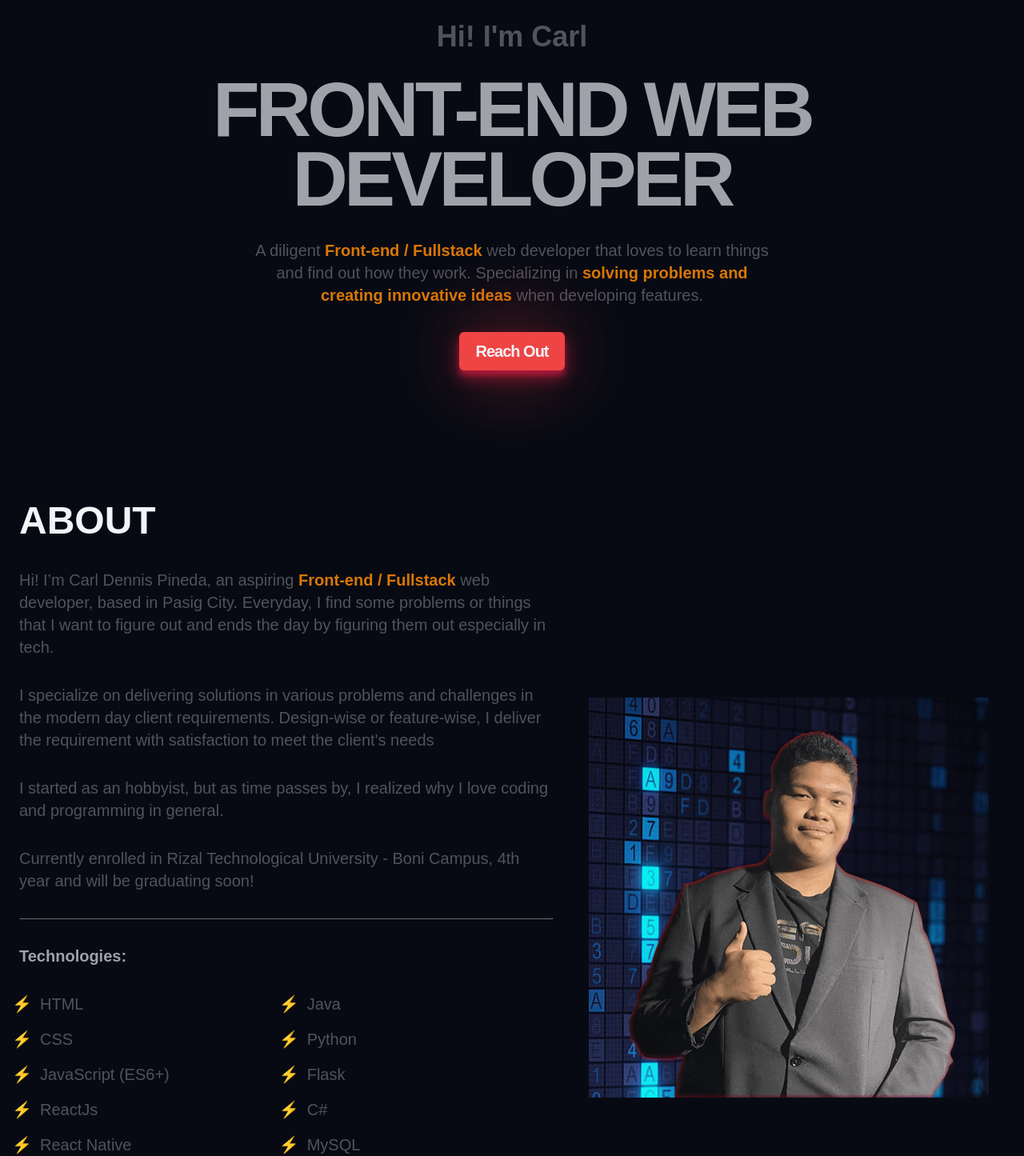
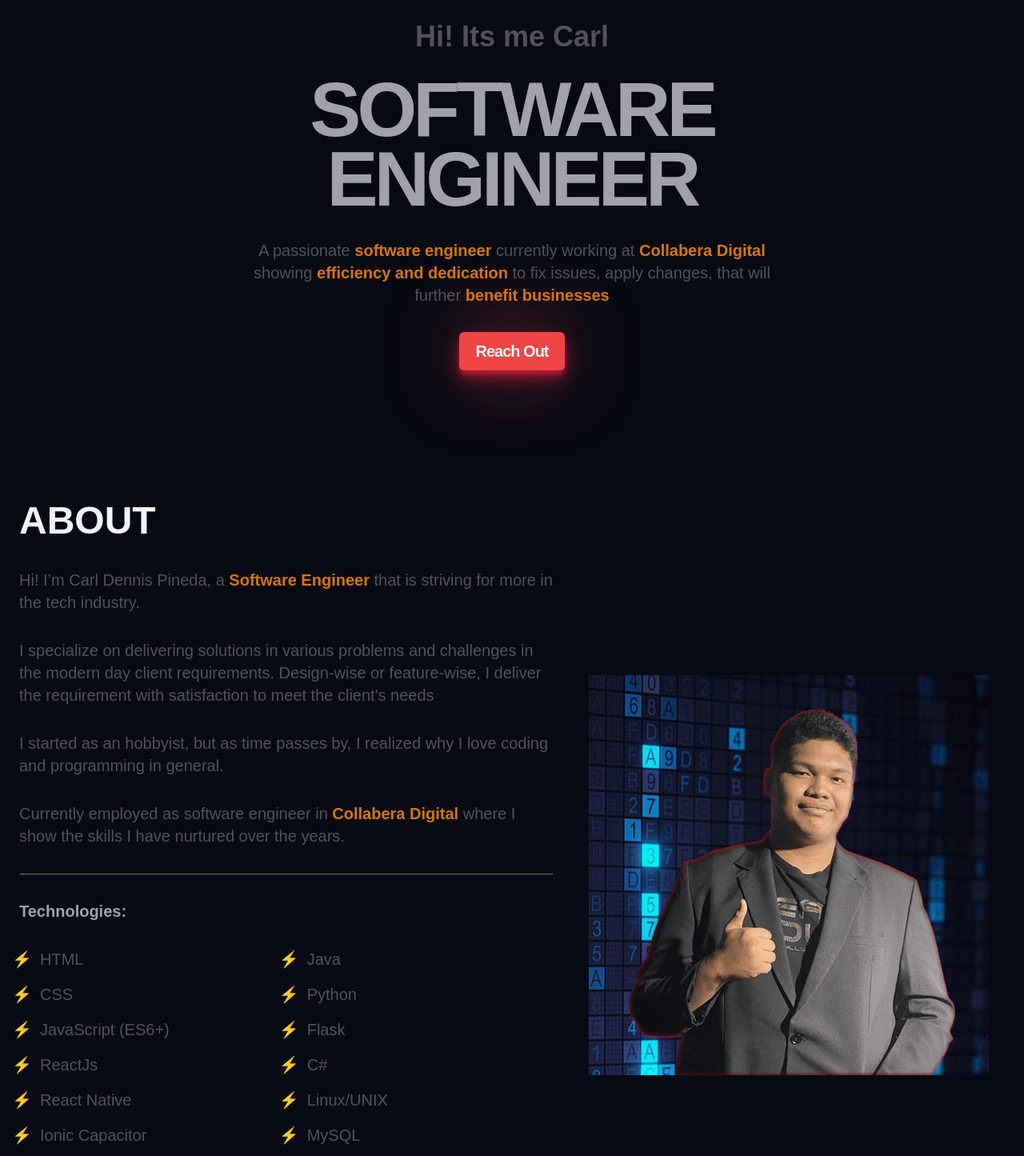
Before and after one commit to kiritsugucarl/kiritsugucarl-portfolio, a React (Vite) app: page / in a window 1280 px wide. Shown: the part 298-1743 px from the top of the page at 80% size. Built offline with nearby package versions, Linux system fonts and the light colour scheme; a web font is replaced by a local one.

Commit message:
update: october 2024

```diff
--- a/src/components/About/About.jsx
+++ b/src/components/About/About.jsx
@@ -7,11 +7,9 @@ const About = () => {
             <div className="about__content">
                 <h2 className="about__title">ABOUT</h2>
                 <p className="about__description">
-                    Hi! I’m Carl Dennis Pineda, an aspiring{" "}
-                    <strong>Front-end / Fullstack </strong> web developer, based
-                    in Pasig City. Everyday, I find some problems or things that
-                    I want to figure out and ends the day by figuring them out
-                    especially in tech.
+                    Hi! I’m Carl Dennis Pineda, a{" "}
+                    <strong>Software Engineer</strong> that is striving for more
+                    in the tech industry.
                 </p>
                 <p className="about__description">
                     I specialize on delivering solutions in various problems and
@@ -24,8 +22,9 @@ const About = () => {
                     why I love coding and programming in general.
                 </p>
                 <p className="about__description">
-                    Currently enrolled in Rizal Technological University - Boni
-                    Campus, 4th year and will be graduating soon!
+                    Currently employed as software engineer in{" "}
+                    <strong>Collabera Digital</strong> where I show the skills I
+                    have nurtured over the years.
                 </p>
                 <hr className="about__hr" />
                 <h3 className="about__subtitle">Technologies:</h3>
@@ -46,6 +45,7 @@ const About = () => {
                         <li className="about__list">Python</li>
                         <li className="about__list">Flask</li>
                         <li className="about__list">C#</li>
+                        <li className="about__list">Linux/UNIX</li>
                         <li className="about__list">MySQL</li>
                         <li className="about__list">Firebase</li>
                         <li className="about__list">Bootstrap</li>
--- a/src/components/Hero/Hero.jsx
+++ b/src/components/Hero/Hero.jsx
@@ -1,15 +1,35 @@
-import heroImg from '/circle-dp.png'
-import './Hero.css'
-const Hero = () =>{
-    return(
+import heroImg from "/circle-dp.png";
+import "./Hero.css";
+const Hero = () => {
+    return (
         <section className="hero container">
-            <img className='hero__img' src={heroImg} loading="lazy"/>
-            <h2 className='hero__subtitle'>Hi! I'm Carl</h2>
-            <h1 className='hero__title'>FRONT-END WEB <br/>DEVELOPER</h1>
-            <p className='hero__description'>A diligent <strong>Front-end / Fullstack </strong> web developer that loves to learn things and find out how they work. Specializing in <strong>solving problems and creating innovative ideas</strong> when developing features.</p>
-            <a className='hero__button btn red-btn' href='mailto:cdbpineda02@gmail.com' target='_blank' rel="noopener noreferrer">Reach Out</a>
+            <img className="hero__img" src={heroImg} loading="lazy" />
+            <h2 className="hero__subtitle">Hi! Its me Carl</h2>
+            <h1 className="hero__title">
+                SOFTWARE <br />
+                ENGINEER
+            </h1>
+            <p className="hero__description">
+                {/* A diligent <strong>Front-end / Fullstack </strong> web developer
+                that loves to learn things and find out how they work.
+                Specializing in{" "}
+                <strong>solving problems and creating innovative ideas</strong>{" "}
+                when developing features. */}
+                A passionate <strong>software engineer</strong> currently
+                working at <strong>Collabera Digital</strong> showing{" "}
+                <strong>efficiency and dedication</strong> to fix issues, apply
+                changes, that will further <strong> benefit businesses</strong>
+            </p>
+            <a
+                className="hero__button btn red-btn"
+                href="mailto:cdbpineda02@gmail.com"
+                target="_blank"
+                rel="noopener noreferrer"
+            >
+                Reach Out
+            </a>
         </section>
-    )
-}
+    );
+};
 
-export default Hero
+export default Hero;
```
Also changed, not shown: 2 other files (tests, documents, lock files or other folders).
